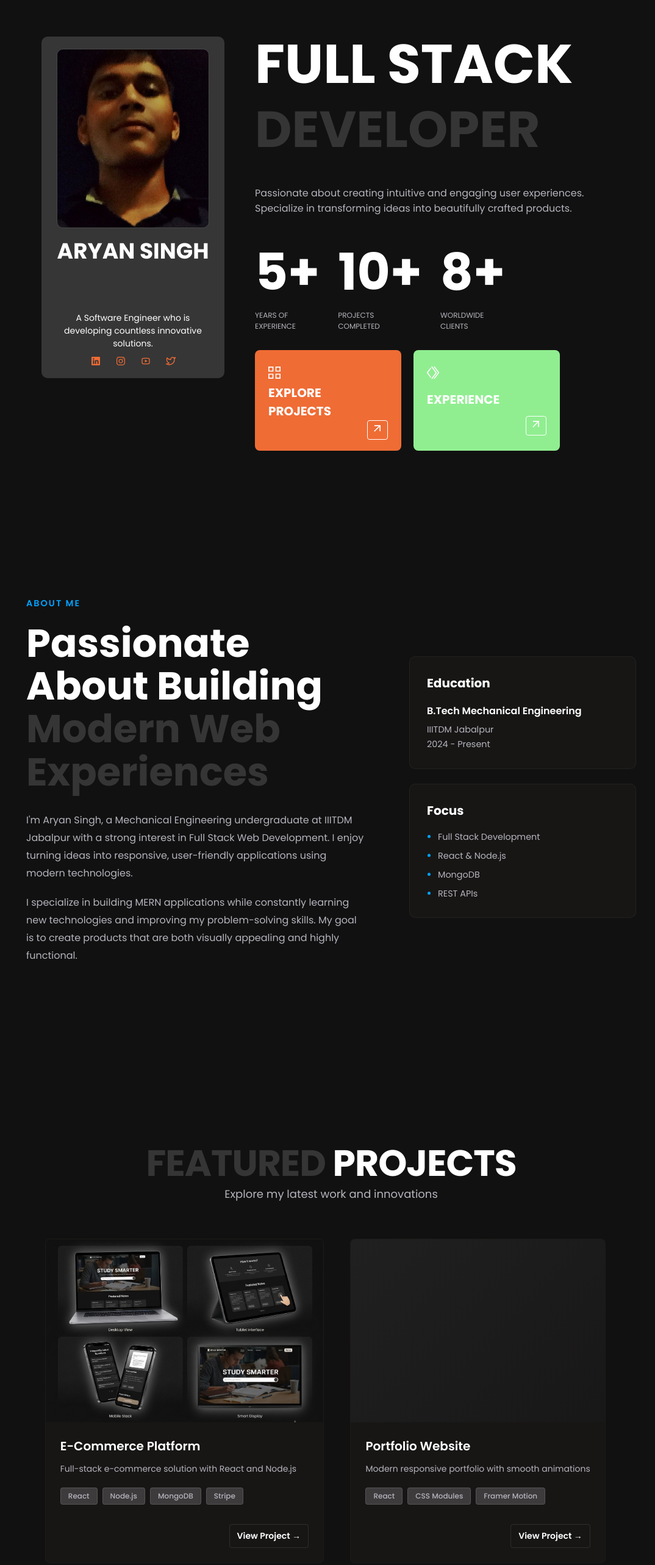
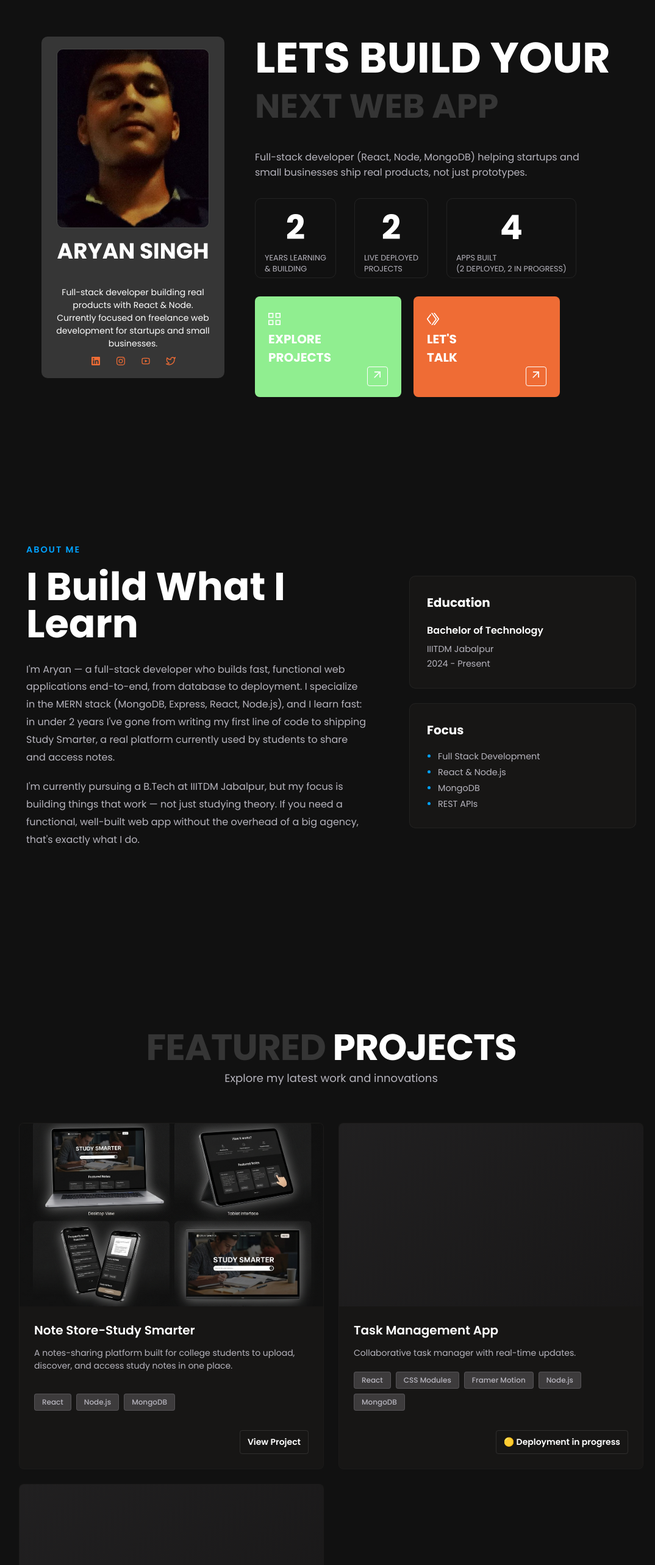
Before and after one commit to aryanX404/Portfolio, a React (Vite) app in the folder portfolio_client/: page / in a window 1280 px wide. Shown: the part 60-2626 px from the top of the page at 61% size, without its empty margins (97-1171 px from the left). Built offline with nearby package versions, Linux system fonts and the light colour scheme.

Commit message:
polished the content for a freelance

```diff
--- a/portfolio_client/src/components/About/About.jsx
+++ b/portfolio_client/src/components/About/About.jsx
@@ -25,9 +25,9 @@ const About = () => {
             }}
             className={styles.heading}
           >
-            Passionate About Building
-            <br />
-            <span>Modern Web Experiences</span>
+            I Build What I Learn
+
+
           </motion.h2>
 
           <motion.p
@@ -40,10 +40,12 @@ const About = () => {
             }}
             className={styles.description}
           >
-            I'm Aryan Singh, a Mechanical Engineering undergraduate at IIITDM
-            Jabalpur with a strong interest in Full Stack Web Development. I
-            enjoy turning ideas into responsive, user-friendly applications
-            using modern technologies.
+            I'm Aryan — a full-stack developer who builds fast, functional web
+            applications end-to-end, from database to deployment. I specialize
+            in the MERN stack (MongoDB, Express, React, Node.js), and I learn
+            fast: in under 2 years I've gone from writing my first line of code
+            to shipping Study Smarter, a real platform currently used by
+            students to share and access notes.
           </motion.p>
 
           <motion.p
@@ -56,10 +58,7 @@ const About = () => {
             }}
             className={styles.description}
           >
-            I specialize in building MERN applications while constantly learning
-            new technologies and improving my problem-solving skills. My goal is
-            to create products that are both visually appealing and highly
-            functional.
+            I'm currently pursuing a B.Tech at IIITDM Jabalpur, but my focus is building things that work — not just studying theory. If you need a functional, well-built web app without the overhead of a big agency, that's exactly what I do.
           </motion.p>
         </div>
 
@@ -76,7 +75,7 @@ const About = () => {
           >
             <h3>Education</h3>
 
-            <span>B.Tech Mechanical Engineering</span>
+            <span>Bachelor of Technology</span>
 
             <p>IIITDM Jabalpur</p>
 
--- a/portfolio_client/src/components/About/About.module.css
+++ b/portfolio_client/src/components/About/About.module.css
@@ -26,15 +26,13 @@
 }
 
 .heading {
-  font-size: clamp(1.8rem, 7vw, 4rem);
+  font-size: clamp(1.1rem, 7vw, 4rem);
   color: var(--text-main);
-  line-height: 1.1;
+  line-height: 0.95;
   margin-bottom: 30px;
 }
 
-.heading span {
-  color: var(--text-muted);
-}
+
 
 .description {
   color: var(--soft-grey);
@@ -88,7 +86,7 @@
   display: flex;
   font-size:clamp(0.5rem, 4vw, 0.9rem);
   flex-direction: column;
-  gap: 10px;
+  gap: 5px;
 }
 
 .card li::marker {
--- a/portfolio_client/src/components/Profile/Profile.jsx
+++ b/portfolio_client/src/components/Profile/Profile.jsx
@@ -36,8 +36,7 @@ const Profile = () => {
         </div>
         <div className={styles.data}>
           <p>
-            A Software Engineer who is developing countless innovative
-            solutions.
+            Full-stack developer building real products with React & Node. Currently focused on freelance web development for startups and small businesses.
           </p>
           <ul>
             <li>
@@ -102,7 +101,7 @@ const Profile = () => {
             }}
             className={styles.title}
           >
-            FULL STACK{" "}
+            LETS BUILD YOUR{" "}
           </motion.span>
           <br />
           <motion.span
@@ -115,7 +114,7 @@ const Profile = () => {
             }}
             className={styles.sub_title}
           >
-            DEVELOPER
+            NEXT WEB APP
           </motion.span>
         </h1>
         <motion.p
@@ -125,32 +124,31 @@ const Profile = () => {
           }}
           className={styles.sub_para}
         >
-          Passionate about creating intuitive and engaging user experiences.
-          Specialize in transforming ideas into beautifully crafted products.
+          Full-stack developer (React, Node, MongoDB) helping startups and small businesses ship real products, not just prototypes.
         </motion.p>
         <div className={styles.experience}>
           <div className={styles.counts}>
-            <h1>5+</h1>
+            <h1>2</h1>
             <p>
-              YEARS OF
+              YEARS LEARNING
               <br />
-              EXPERIENCE
+              & BUILDING
             </p>
           </div>
           <div className={styles.counts}>
-            <h1>10+</h1>
+            <h1>2</h1>
             <p>
+              LIVE DEPLOYED
+              <br />
               PROJECTS
-              <br />
-              COMPLETED
             </p>
           </div>
           <div className={styles.counts}>
-            <h1>8+</h1>
+            <h1>4</h1>
             <p>
-              WORLDWIDE
+              APPS BUILT
               <br />
-              CLIENTS
+              (2 DEPLOYED, 2 IN PROGRESS)
             </p>
           </div>
         </div>
@@ -192,7 +190,7 @@ const Profile = () => {
               {" "}
               <SiCloudflareworkers />
             </div>
-            <div className="card-content">EXPERIENCE</div>
+            <div className="card-content">LET'S <br/>TALK</div>
             <div className="redirect-btn">
               <MdOutlineArrowOutward />
             </div>
--- a/portfolio_client/src/components/Profile/Profile.module.css
+++ b/portfolio_client/src/components/Profile/Profile.module.css
@@ -97,13 +97,13 @@
 }
 
 .title {
-  font-size: clamp(45px, 7vw, 90px);
+  font-size: clamp(40px, 7vw, 70px);
   line-height: 1;
   display: inline-block;
 }
 
 .sub_title {
-  font-size: clamp(38px, 6.5vw, 85px);
+  font-size: clamp(30px, 6.5vw, 55px);
   color: var(--text-muted);
   display: inline-block;
 }
@@ -118,17 +118,27 @@
 
 .experience {
   display: flex;
-  gap: 40px;
+  gap: 50px;
   width: max-content;
+}
+
+.counts {
+  display: flex;
+  flex-direction: column;
+  align-items: center;
+  border: 1px solid rgba(255, 255, 255, 0.075);
+  padding: 5px 15px;
+  border-radius: 10px;
 }
 
 
 .counts h1 {
-  font-size: clamp(25px, 6.5vw, 85px);
+  font-size: clamp(25px, 6.5vw, 55px);
+  text-align: center;
 }
 
 .counts p {
-  font-size: clamp(5px, 1vw, 12px);
+  font-size: clamp(5px, 1vw, 14px);
   width: max-content;
 }
 
@@ -138,10 +148,10 @@
 }
 
 .card {
-  width: 280px;
+  width: 240px;
   border-radius: 8px;
-  height: 180px;
-  padding: 30px 25px;
+  height: 160px;
+  padding: 20px 25px;
   /* background: url('../../assets/img2.jpeg'); */
   background-color: var(--accent-orange);
   display: flex;
@@ -152,12 +162,19 @@
   flex-direction: column;
 }
 
+.card:hover{
+  cursor: pointer;
+  transform: translateY(-5px);
+  transition: transform 0.3s ease;
+}
+
+
 .cardContainer > .card:nth-child(1) {
-  background-color: var(--accent-orange);
+  background-color: lightgreen;
 }
 
 .cardContainer > .card:nth-child(2) {
-  background-color: lightgreen;
+  background-color:var(--accent-orange);
 }
 
 .card > :nth-child(3) {
--- a/portfolio_client/src/components/Projects/Projects.jsx
+++ b/portfolio_client/src/components/Projects/Projects.jsx
@@ -13,27 +13,31 @@ const Projects = () => {
   const projectsData = [
     {
       id: 1,
-      title: "E-Commerce Platform",
-      description: "Full-stack e-commerce solution with React and Node.js",
-      technologies: ["React", "Node.js", "MongoDB", "Stripe"],
+      title: "Note Store-Study Smarter",
+      description: "A notes-sharing platform built for college students to upload, discover, and access study notes in one place.",
+      technologies: ["React", "Node.js", "MongoDB"],
       link: "https://notestore-frontend.onrender.com/",
       image: notestore,
+      deployed: true,
+    },
+
+    {
+      id:2,
+      title: "Task Management App",
+      description: "Collaborative task manager with real-time updates.",
+      technologies: ["React", "CSS Modules", "Framer Motion","Node.js","MongoDB"],
+      link: "#",
+      image: "",
+      deployed: false,
     },
     {
-      id: 4,
-      title: "Portfolio Website",
-      description: "Modern responsive portfolio with smooth animations",
-      technologies: ["React", "CSS Modules", "Framer Motion"],
+      id: 3,
+      title: "To-Do List App",
+      description: "List your tasks and manage your time effectively with this simple to-do list application.",
+      technologies: ["React", "Node.js", "Tailwind CSS","MongoDB"],
       link: "#",
       image: "",
-    },
-    {
-      id: 2,
-      title: "Task Management App",
-      description: "Collaborative task manager with real-time updates",
-      technologies: ["React", "Firebase", "Tailwind CSS"],
-      link: "#",
-      image: "",
+      deployed: false,
     },
   ];
 
@@ -99,8 +103,9 @@ const Projects = () => {
                     </span>
                   ))}
                 </div>
+
                 <a href={project.link} className={styles.projectLink}>
-                  View Project →
+                  {project.deployed? "View Project" : "🟡 Deployment in progress"}
                 </a>
               </div>
             </motion.div>
--- a/portfolio_client/src/components/Projects/Projects.module.css
+++ b/portfolio_client/src/components/Projects/Projects.module.css
@@ -39,7 +39,7 @@
 
 .projectsGrid {
   display: grid;
-  grid-template-columns: repeat(2, 1fr);
+  grid-template-columns: repeat(2, 500px);
   gap: 24px;
 }
 
@@ -142,6 +142,7 @@
 }
 
 .projectLink:hover {
+  cursor: pointer;
   background: rgba(182, 180, 189, 0.1);
   border-color: transparent;
   color: var(--accent-orange);
@@ -152,7 +153,7 @@
     grid-template-columns: repeat(1, 1fr);
   }
   .projectCard {
-    width: 450px;
+    width: 70%;
     margin: auto;
   }
 }
--- a/portfolio_client/src/components/TechStack/Techstack.module.css
+++ b/portfolio_client/src/components/TechStack/Techstack.module.css
@@ -47,6 +47,7 @@
 
 .item:hover {
   background: #1c1c1c;
+  cursor: pointer;
 }
 
 .iconBox {
```
